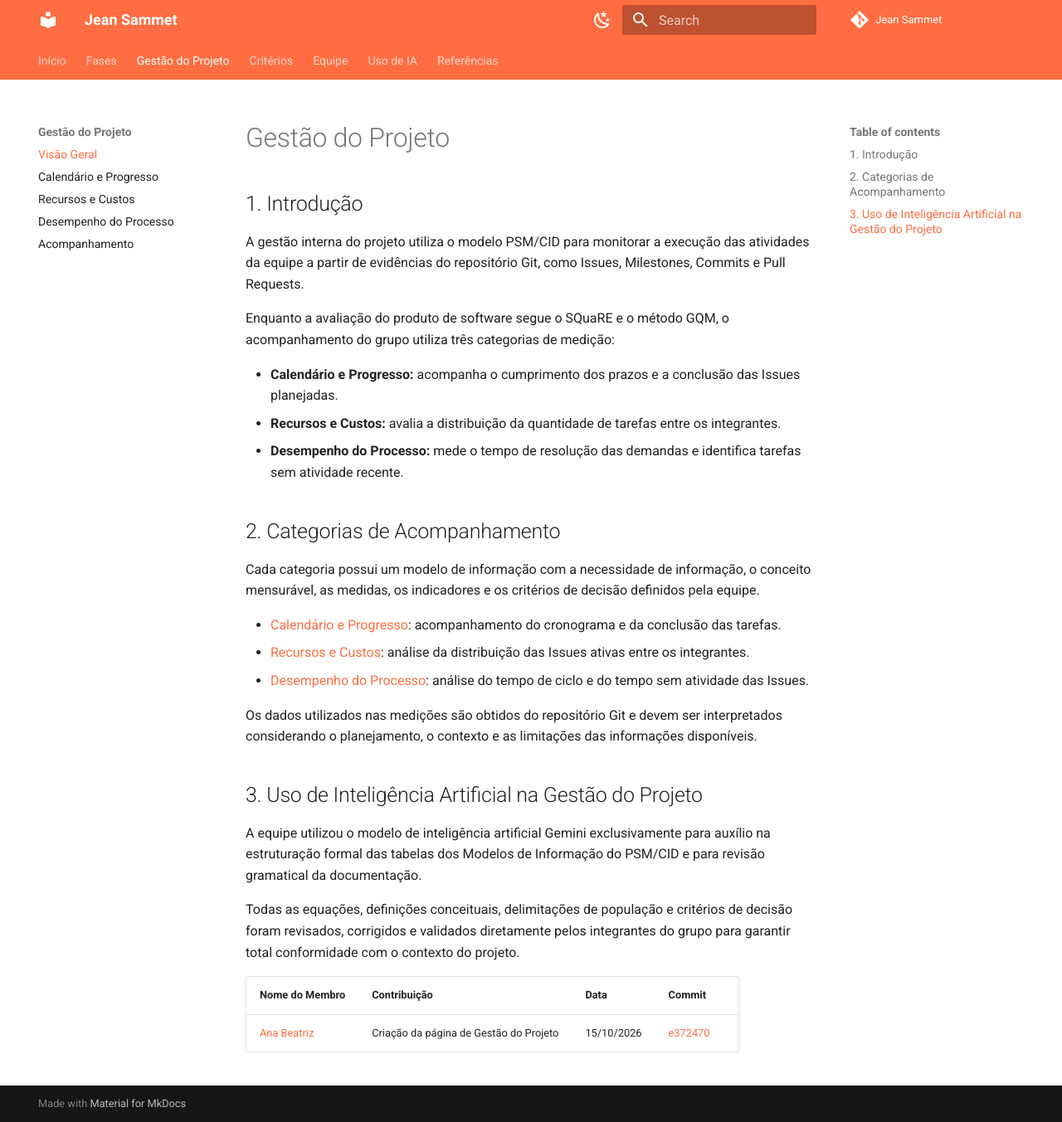
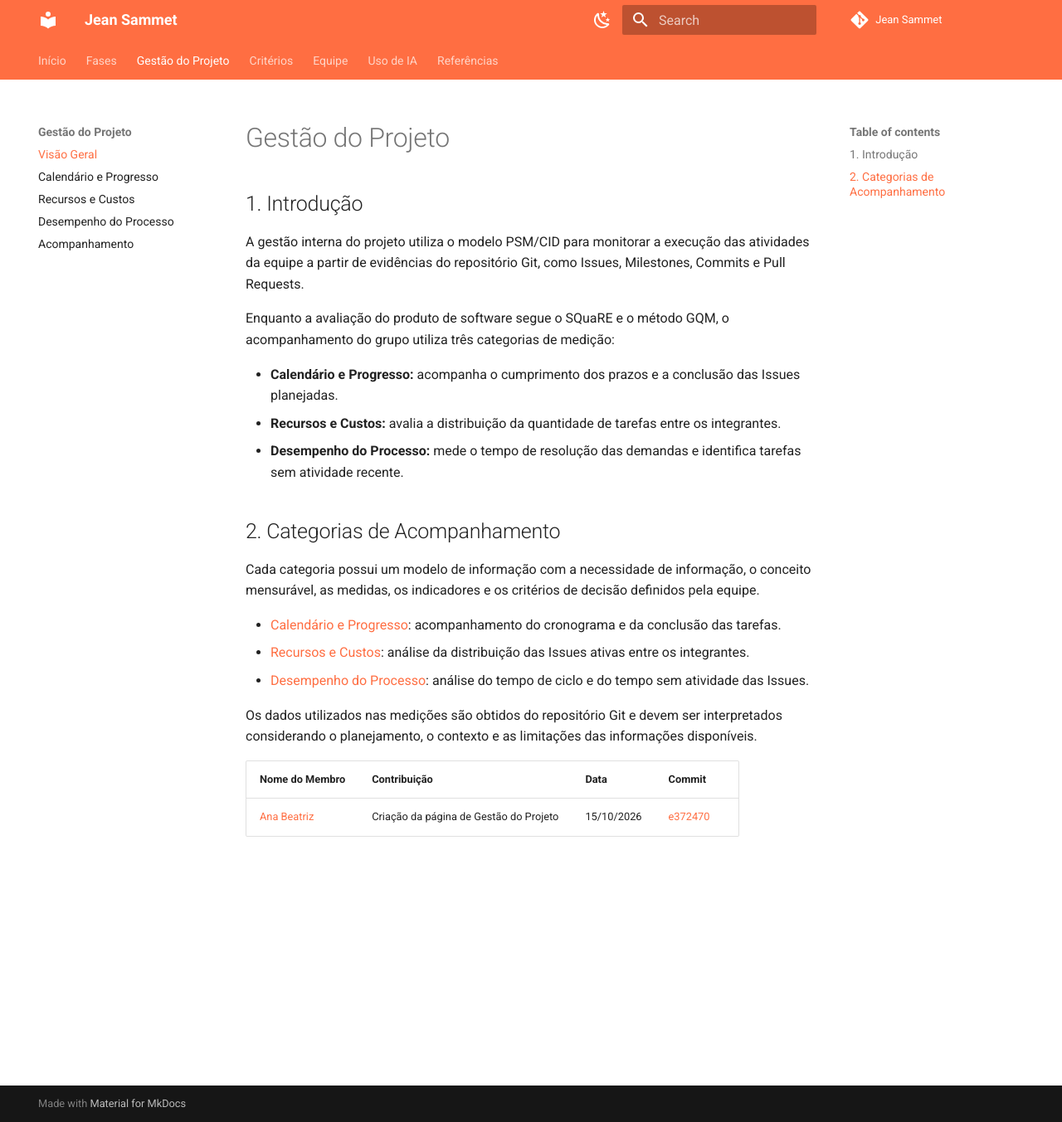
Before and after one commit to FCTE-Qualidade-de-Software-1/2026-2_T02_JEAN_SAMMET, an MkDocs documentation site: the page built from docs/gestaoProjeto/psm-cid.md, in a window 1280 px wide and 1353 px high. Shown: the whole window at 83% size. Built offline with MkDocs 1.6.1 and Material for MkDocs 9.7.7, drawn with Linux system fonts in a browser that asks for light colours; comment, search, counter and statistics services are not loaded.

```diff
--- a/docs/gestaoProjeto/psm-cid.md
+++ b/docs/gestaoProjeto/psm-cid.md
@@ -20,12 +20,6 @@ Cada categoria possui um modelo de informação com a necessidade de informaçã
 
 Os dados utilizados nas medições são obtidos do repositório Git e devem ser interpretados considerando o planejamento, o contexto e as limitações das informações disponíveis.
 
-## 3. Uso de Inteligência Artificial na Gestão do Projeto
-
-A equipe utilizou o modelo de inteligência artificial Gemini exclusivamente para auxílio na estruturação formal das tabelas dos Modelos de Informação do PSM/CID e para revisão gramatical da documentação.
-
-Todas as equações, definições conceituais, delimitações de população e critérios de decisão foram revisados, corrigidos e validados diretamente pelos integrantes do grupo para garantir total conformidade com o contexto do projeto.
-
 | Nome do Membro | Contribuição | Data | Commit |
 | :--- | :--- | :--- | :--- |
 | [Ana Beatriz](https://github.com/AnnaBeatrizAraujo) | Criação da página de Gestão do Projeto | 15/10/2026 | [e372470](https://github.com/FCTE-Qualidade-de-Software-1/2026-2_T02_JEAN_SAMMET/commit/e372470367e2d110094e26eaac1220c5a3bd2fe9) |
```
Also changed, not shown: docs/gestaoProjeto/acompanhamento.md (+9 -8 lines).
